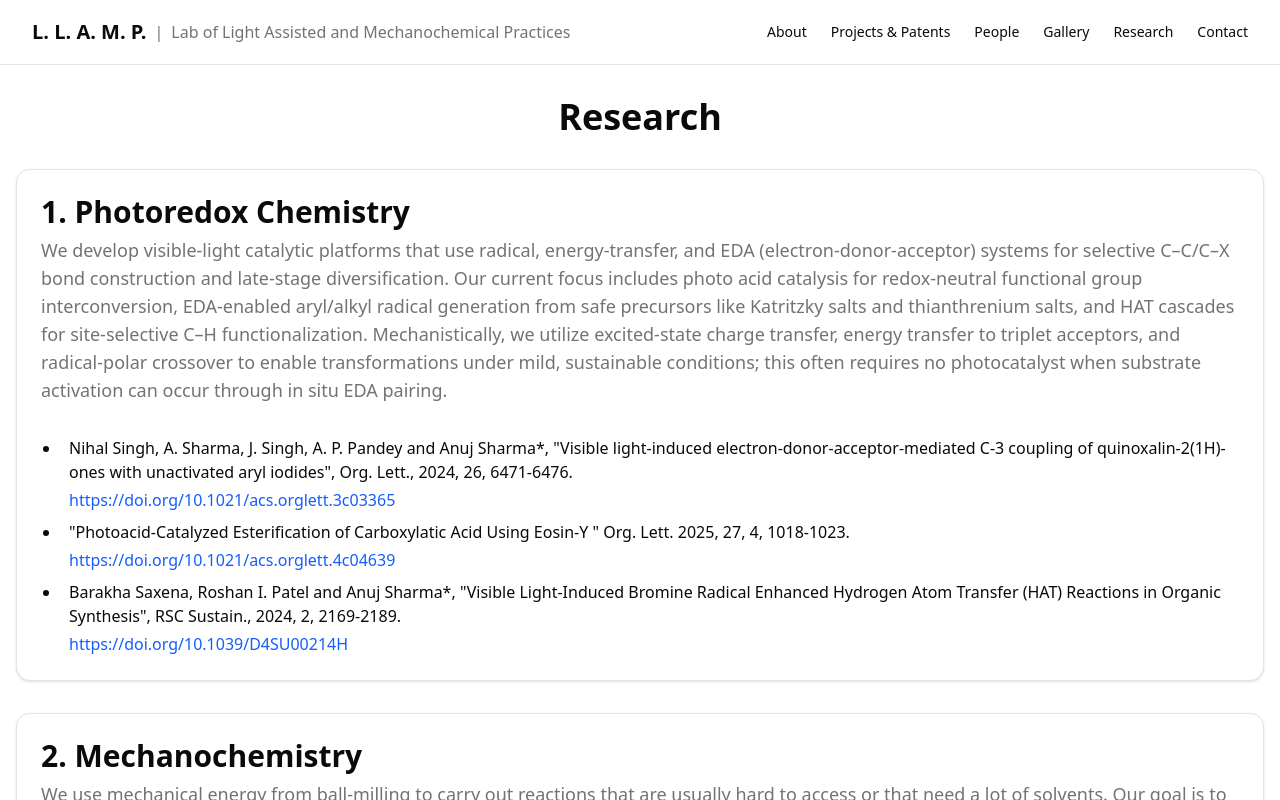
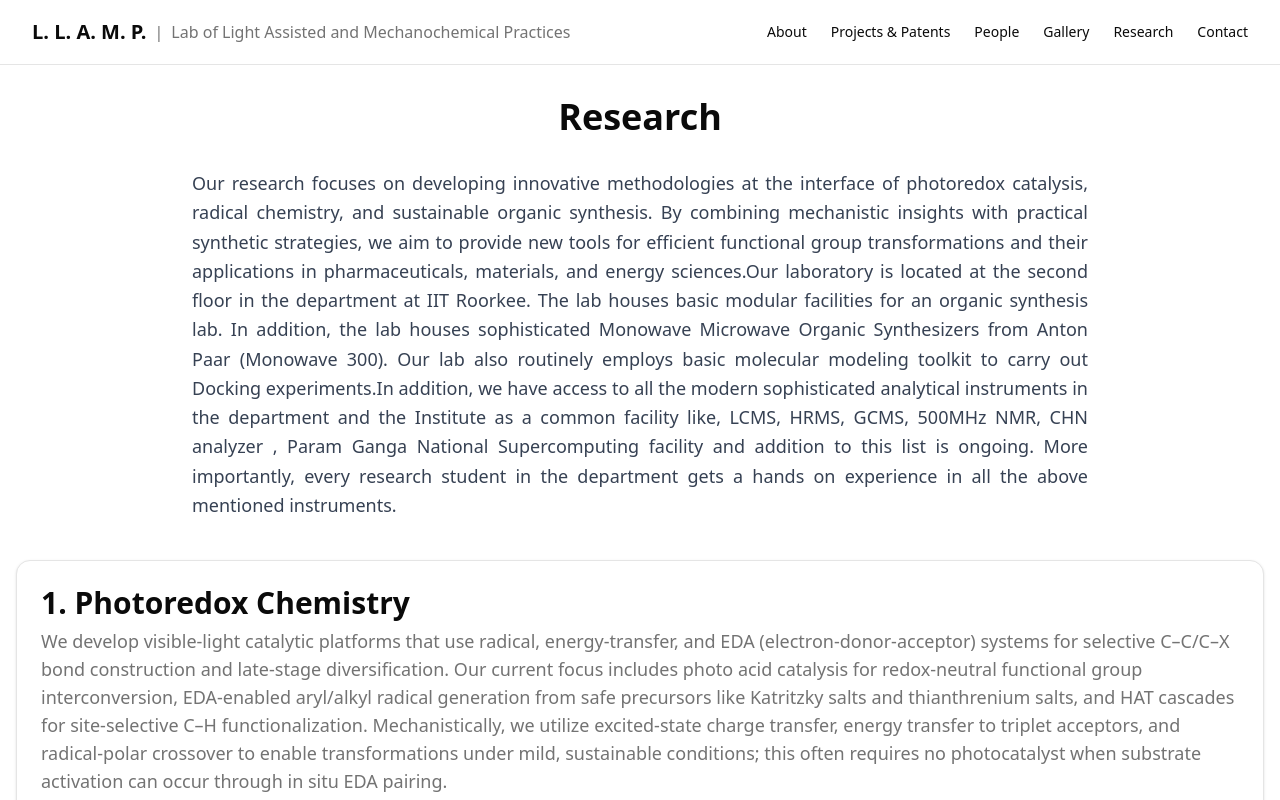
Before and after one commit to dev-shrutiarora/anuj_sharma, a Next.js app: page /problems-addressed in a window 1280 px wide. Shown: the top 800 px of the page. Built offline with nearby package versions, Linux system fonts and the light colour scheme.

Commit message:
update reserach:

```diff
--- a/components/section/research-problems.tsx
+++ b/components/section/research-problems.tsx
@@ -5,6 +5,7 @@ import {
   CardHeader,
   CardTitle,
 } from '@/components/ui/card';
+
 
 const researchSections = [
   {
@@ -53,6 +54,17 @@ export default function ResearchProblems() {
   return (
     <div className="container mx-auto py-8 px-4">
       <h1 className="text-4xl font-bold mb-8 text-center">Research</h1>
+     <p className="text-lg leading-relaxed text-gray-700 mb-10 max-w-4xl mx-auto text-justify">
+        Our research focuses on developing innovative methodologies at the
+        interface of photoredox catalysis, radical chemistry, and sustainable
+        organic synthesis. By combining mechanistic insights with practical
+        synthetic strategies, we aim to provide new tools for efficient
+        functional group transformations and their applications in
+        pharmaceuticals, materials, and energy sciences.Our laboratory is located at the second floor in the department at IIT Roorkee. The lab houses basic modular facilities  for an organic synthesis lab. In addition, the lab houses sophisticated Monowave Microwave Organic Synthesizers from Anton Paar (Monowave 300). Our lab also routinely employs basic molecular modeling toolkit to carry out Docking experiments.In addition, we have access to all the modern sophisticated analytical instruments in the department and the Institute as a common facility like, LCMS, HRMS, GCMS, 500MHz NMR, CHN analyzer , Param Ganga National Supercomputing facility and addition to this list is ongoing.
+
+More importantly, every research student in the department gets a hands on experience in all the above mentioned instruments.
+      </p>
+
 
       <div className="space-y-8">
         {researchSections.map((section) => (
```
